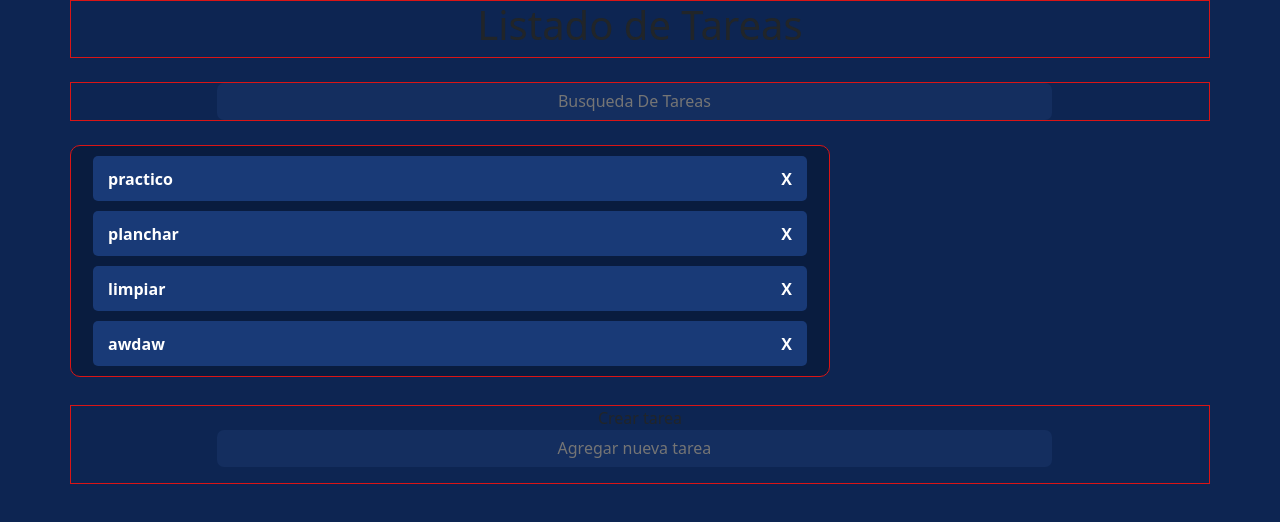
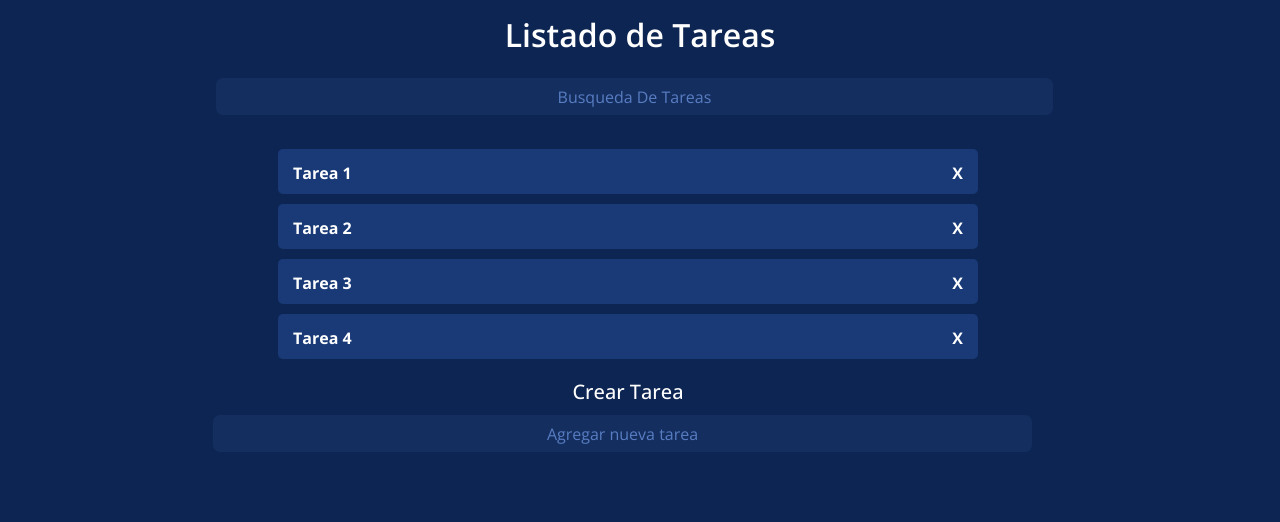
Before and after one commit to bymahak4/list-task, a plain HTML site: page index.html in a window 1280 px wide. Drawn offline with nearby package versions, Linux system fonts and the light colour scheme.

Commit message:
Add style

```diff
--- a/index.html
+++ b/index.html
@@ -5,52 +5,57 @@
         <title>Task List</title>
         <link rel="stylesheet" href="./styles.css" type="text/css">
         <link href="https://cdn.jsdelivr.net/npm/bootstrap@5.2.2/dist/css/bootstrap.min.css" rel="stylesheet" integrity="sha384-Zenh87qX5JnK2Jl0vWa8Ck2rdkQ2Bzep5IDxbcnCeuOxjzrPF/et3URy9Bv1WTRi" crossorigin="anonymous">
+        <link rel="preconnect" href="https://fonts.googleapis.com">
+        <link rel="preconnect" href="https://fonts.gstatic.com" crossorigin>
+        <link href="https://fonts.googleapis.com/css2?family=Open+Sans:wght@300;400;500;600;700;800&display=swap" rel="stylesheet" />
 
     </head>
     <body>
         <div class="container">
             <div class="row">
-                <div class="col-xl-12 col-lg-12 abc">
+                <div class="col-xl-12 col-lg-12">
                     <div class="text-center list-title">
                         <h1>Listado de Tareas</h1>
                     </div>
                 </div>
 
-                <div class="mt-4 list-search-bar abc">
+                <div class="mt-2 list-search-bar">
                     <form action="" class="search-form">
                         <input type="text" class="col-9 col-lg-9 col-md-9 input-search-bar" placeholder="Busqueda De Tareas" />
                     </form>
                 </div>
 
-                <div class="col-xl-8 col-lg-8 col-md-8 mt-4 list-task abc">
+                <div class="row justify-content-center mt-4 box-task">
+                    <div class="col-xl-8 col-lg-8 col-md-8 list-task">
                         <div class="task-container">
-                        <p class="task-name">practico</p>
+                            <p class="task-name">Tarea 1</p>
                             <p class="task-item-delete">X</p>
                         </div>
                         <div class="task-container">
-                        <p class="task-name">planchar</p>
+                            <p class="task-name">Tarea 2</p>
                             <p class="task-item-delete">X</p>
                         </div>
                         <div class="task-container">
-                        <p class="task-name">limpiar</p>
+                            <p class="task-name">Tarea 3</p>
                             <p class="task-item-delete">X</p>
                         </div>
                         <div class="task-container">
-                        <p class="task-name">awdaw</p>
+                            <p class="task-name">Tarea 4</p>
                             <p class="task-item-delete">X</p>
                         </div>
                     </div>
+                </div>
 
-                <div class="mt-2 pb-3 add-task-div abc">
+                <div class="row">
+                    <div class="pb-3 mt-2 add-task-div">
                         <form action="" class="add-task-form">
-                        <label for="" class="col-xl-12 col-lg-12 col-md-12 text-center add-task-label">Crear tarea</label>
-                        <input type="text" name="addTask" class="col-9 col-lg-9 col-md-9 add-task-input" placeholder="Agregar nueva tarea" />
+                            <label for="" class="col-xl-12 col-lg-12 col-md-12 mb-2 text-center add-task-label">Crear Tarea</label>
+                            <input type="text" name="add" class="col-9 col-lg-9 col-md-9 add-task-input" placeholder="Agregar nueva tarea" />
                         </form>
                     </div>
                 </div>
             </div>
-
-
+        </div>
 
 
         <script src="https://cdn.jsdelivr.net/npm/bootstrap@5.2.2/dist/js/bootstrap.bundle.min.js" integrity="sha384-OERcA2EqjJCMA+/3y+gxIOqMEjwtxJY7qPCqsdltbNJuaOe923+mo//f6V8Qbsw3" crossorigin="anonymous"></script>
--- a/script.js
+++ b/script.js
@@ -2,7 +2,7 @@ const newTaskForm   = document.querySelector(".add-task-form");
 const addListTask   = document.querySelector(".list-task");
 const searchBar     = document.querySelector(".input-search-bar");
 
-//ADD
+
 const newTask = (e) => `<div class="task-container">
     <p class="task-name">${e}</p>
     <p class="task-item-delete">X</p>
@@ -12,8 +12,7 @@ const newTask = (e) => `<div class="task-container">
 newTaskForm.addEventListener("submit", (e) => {
     e.preventDefault();
     const lengthErrorMsg    = document.querySelector(".length-error");
-    const taskbox           = newTaskForm.addTask.value.trim();
-
+    const taskbox           = newTaskForm.add.value.trim();
 
     if (taskbox.length > 0) {
         addListTask.innerHTML += newTask(taskbox);
@@ -22,12 +21,11 @@ newTaskForm.addEventListener("submit", (e) => {
             lengthErrorMsg.remove();
         }
     } else if (lengthErrorMsg === null) {
-        newTaskForm.innerHTML += `<p class="length-error">Ingrese una tarea</p>`;
+        newTaskForm.innerHTML += `<p class="text-center length-error">Ingrese una tarea</p>`;
     }
 });
 
 
-//DEL
 addListTask.addEventListener("click", (e) => {
     if (e.target.classList.contains("task-item-delete")) {
         e.target.parentElement.remove();
@@ -35,7 +33,6 @@ addListTask.addEventListener("click", (e) => {
 });
 
 
-//SEARCH
 const searchFunction = (input) => {
     const taskNameContainer = document.querySelectorAll(".task-container");
 
--- a/styles.css
+++ b/styles.css
@@ -1,19 +1,34 @@
-html,body {
-    line-height: 1.3;
+/*BASE CSS*/
+html, body {
+    font-family: 'Open Sans', sans-serif !important;
     background: #0d2552 !important;
 }
 .abc {
     border: 1px solid #da1515;
 }
+h1 {
+    font-size: 2rem !important;
+    color: white;
+    margin: 1rem 0 !important;
+    font-weight: 600 !important;
+}
+p{
+    color: white;
+    font-weight: 700 !important;
+}
 
-.list-task {
+
+/*TASK CONTAINER*/
+.box-task {
+    max-height: 20rem !important;
+    overflow-y: auto !important;
+}
+.jp.list-task {
     background-color: rgb(9, 28, 63);
-    width: 100%;
     border-radius: 10px;
-    max-height: 50%;
-    margin: 20px 0;
-    overflow-y: auto;
     line-height: normal;
+    padding: 10px 0;
+
 }
 .task-container {
     background-color: rgb(25, 58, 119);
@@ -35,6 +50,11 @@ html,body {
 }
 
 
+/*SEARCH AND ADD*/
+.input-search-bar::placeholder, .add-task-input::placeholder {
+    color: #587dc2;
+    font-size: 1rem;
+}
 .input-search-bar,
 .add-task-input {
     height: 2.3em;
@@ -45,13 +65,19 @@ html,body {
     border: none;
     border-radius: 0.4375rem;
 }
-
-
 .filtered {
     display: none;
 }
+.add-task-label {
+    display: block;
+    color: white;
+    font-size: 1.25rem;
+    font-weight: 500;
+}
 
+
+/*MSG*/
 .length-error {
     color: red;
     margin-top: 0.625rem;
-  }
+}
```
Also changed, not shown: 1 other file. Lines whose indentation alone changed are shown as unchanged.
